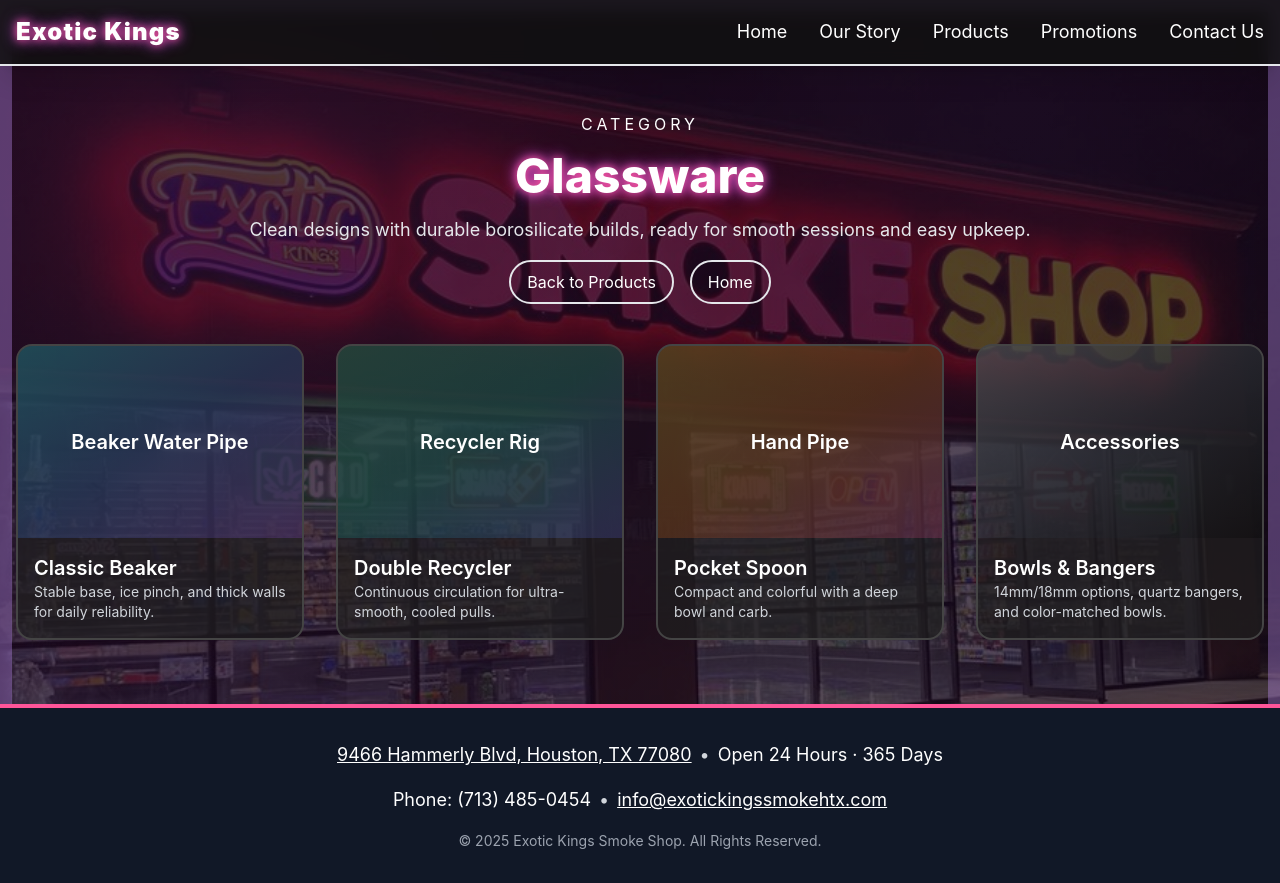
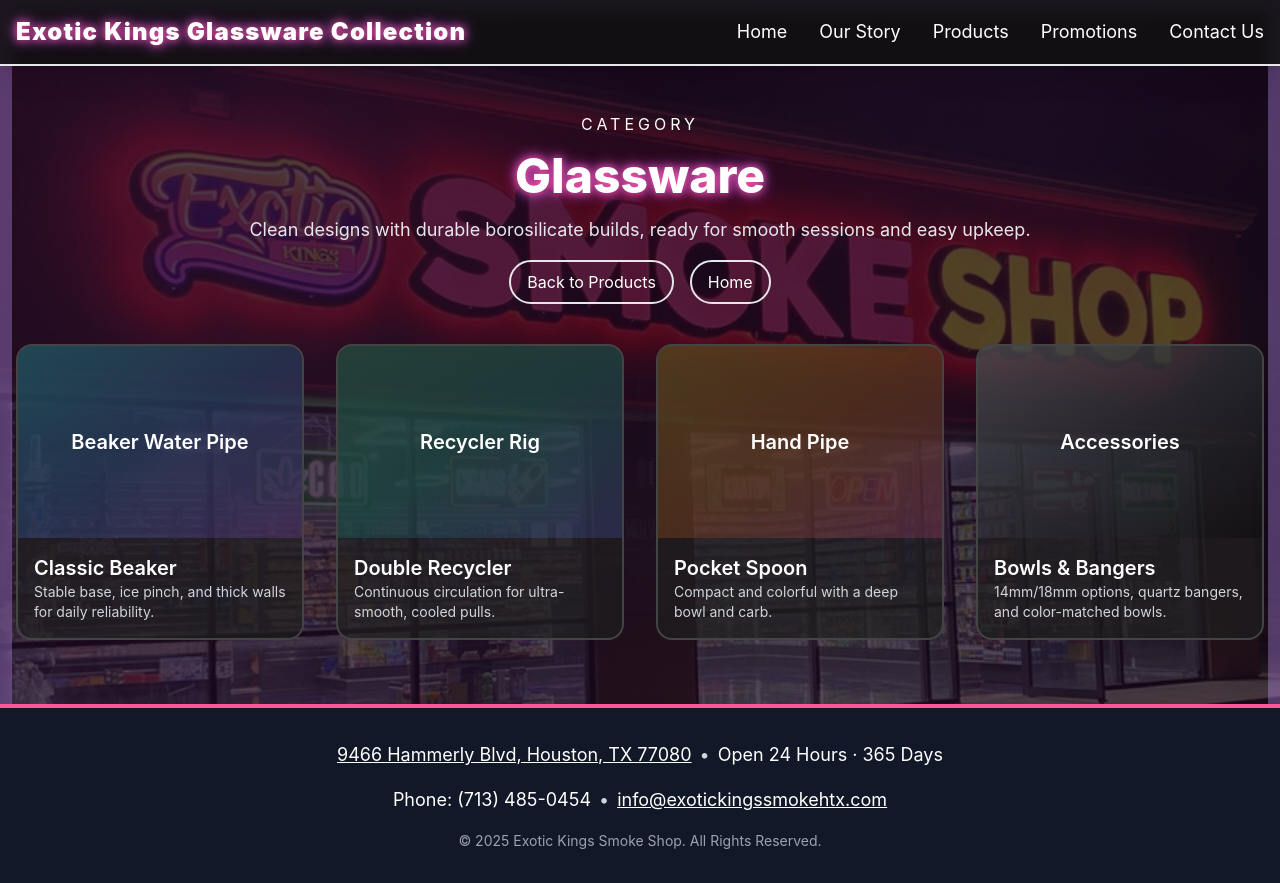
Before and after one commit to Josvel525/Exotic-Kings, a plain HTML site: page glassware.html in a window 1280 px wide. Drawn offline with nearby package versions, Linux system fonts and the light colour scheme.

Commit message:
Update navbar link text to include 'Glassware Collection'

```diff
--- a/glassware.html
+++ b/glassware.html
@@ -14,7 +14,7 @@
 <!-- NAVBAR -->
 <header id="navbar" class="fixed top-0 w-full z-50 bg-gray-900/80 border-b-2 border-primary shadow-xl">
     <div class="max-w-7xl mx-auto px-4 flex justify-between items-center h-16">
-        <a href="index.html" class="text-2xl font-black text-secondary text-neon tracking-wider">Exotic Kings</a>
+        <a href="index.html" class="text-2xl font-black text-secondary text-neon tracking-wider">Exotic Kings Glassware Collection</a>
 
         <div id="hamburger" class="hamburger lg:hidden cursor-pointer p-2">
             <div class="hamburger-line line-1 h-1 w-7 bg-white rounded-full my-1"></div>
```
